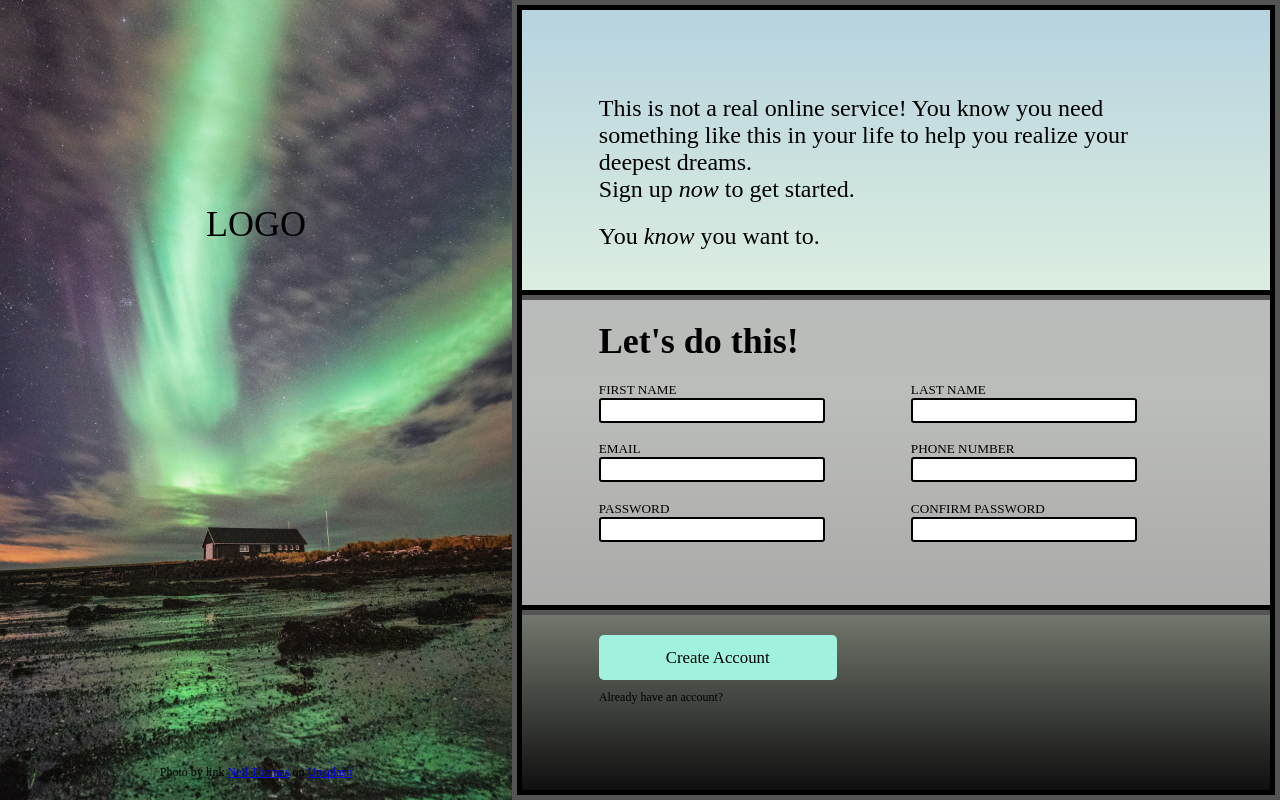
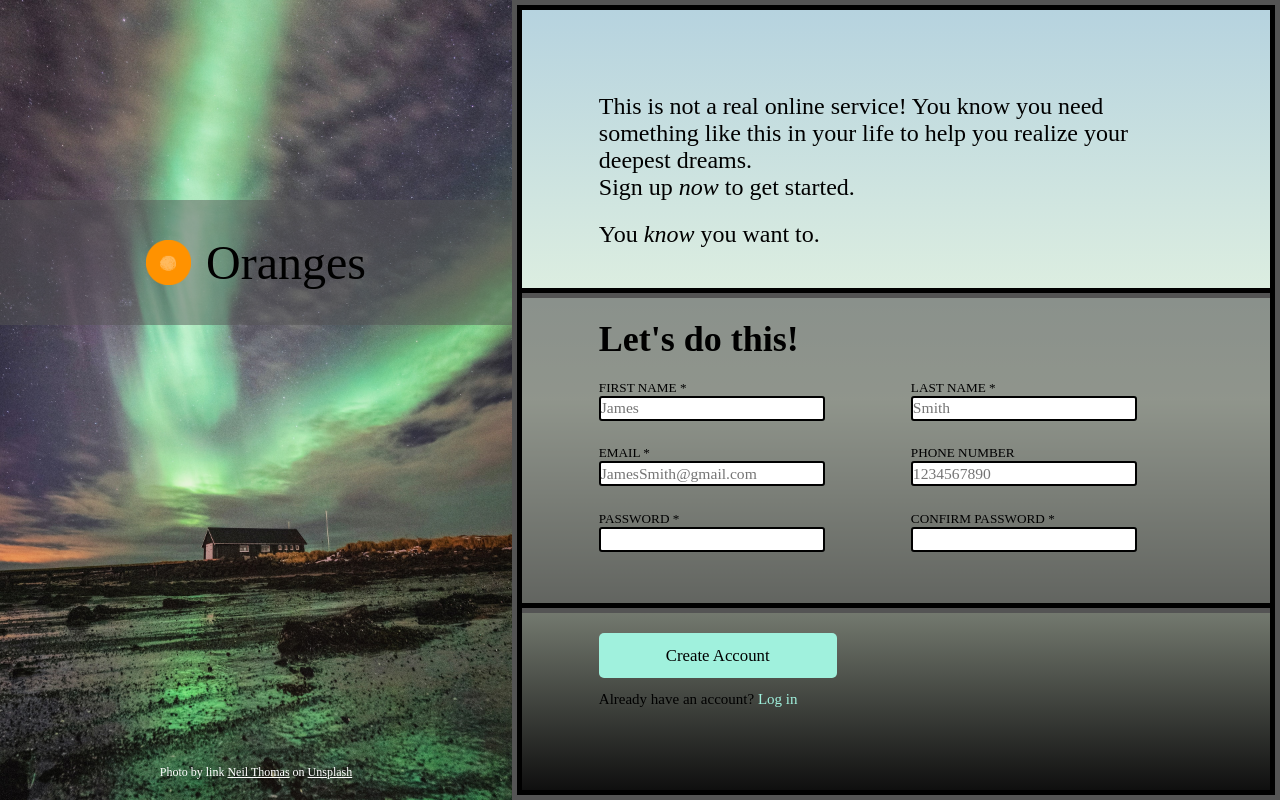
Before and after one commit to someonefumb/signup-form, a plain HTML site: page index.html in a window 1280 px wide. Drawn offline with Linux system fonts and the light colour scheme.

Commit message:
Add logo and form client validations

```diff
--- a/index.html
+++ b/index.html
@@ -8,7 +8,10 @@
 </head>
 <body>
     <div class="picture">
-        <div class="logo">LOGO</div>
+        <div class="logo">
+            <img src="logo.png" alt="">
+            <p>Oranges</p>
+        </div>
         <div class="picture-credit">Photo by link <a href="https://unsplash.com/@neilthomas">Neil Thomas</a> on <a href="https://unsplash.com/">Unsplash</a></div>
     </div>
 
@@ -24,28 +27,34 @@
             <form>
                 <div class="form-content">
                     <div>
-                        <label for="user_firstName">FIRST NAME</label>
-                        <input type="text" id="user_firstName" name="firstName">
+                        <label for="user_firstName">FIRST NAME *</label>
+                        <input type="text" id="user_firstName" name="firstName" required placeholder="James" pattern="^[A-Za-z]+$" oninvalid="setCustomValidity('Please enter letters. ')">
+                        <span></span>
                     </div>
                     <div>
-                        <label for="user_lastName">LAST NAME</label>
-                        <input type="text" id="user_lastName" name="lastName">
+                        <label for="user_lastName">LAST NAME *</label>
+                        <input type="text" id="user_lastName" name="lastName" required placeholder="Smith" pattern="^[A-Za-z]+$" oninvalid="setCustomValidity('Please enter letters. ')">
+                        <span></span>
                     </div>
                     <div>
-                        <label for="user_email">EMAIL</label>
-                        <input type="email" id="user_email" name="email">
+                        <label for="user_email">EMAIL *</label>
+                        <input type="email" id="user_email" name="email" required placeholder="JamesSmith@gmail.com" oninvalid="setCustomValidity('Please enter an email. ')">
+                        <span></span>
                     </div>
                     <div>
                         <label for="user_phone">PHONE NUMBER</label>
-                        <input type="tel" id="user_phone" name="phone">
+                        <input type="tel" id="user_phone" name="phone" placeholder="1234567890" minlength="9" maxlength="9" pattern="[0-9]+" oninvalid="setCustomValidity('Please enter a phone number. ')">
+                        <span></span>
                     </div>
                     <div>
-                        <label for="user_password">PASSWORD</label>
-                        <input type="password" id="user_password" name="password">
+                        <label for="user_password">PASSWORD *</label>
+                        <input type="password" id="user_password" name="password" required placeholder=" ">
+                        <span></span>
                     </div>
                     <div>
-                        <label for="user_password_confirm">CONFIRM PASSWORD</label>
-                        <input type="password" id="user_password_confirm" name="passwordConfirm">
+                        <label for="user_password_confirm">CONFIRM PASSWORD *</label>
+                        <input type="password" id="user_password_confirm" name="passwordConfirm" required placeholder=" ">
+                        <span></span>
                     </div>
                 </div>
                 <button type="submit">Create Account</button>
@@ -53,7 +62,7 @@
         </div>
 
         <div class="form-footer">
-            <div>Already have an account?</div>
+            Already have an account? <a href="#">Log in</a>
         </div>
     </div>
 </body>
--- a/styles.css
+++ b/styles.css
@@ -20,20 +20,35 @@ body {
     text-align: center;
     display: flex;
     flex-direction: column;
-    justify-content: end;
+    justify-content: space-between;
 }
 
 .logo {
-    margin-bottom: calc(0.65 * 100vh);
-    font-size: 3rem;
+    margin-top: 200px;
+    height: 125px;
+    background-color: rgba(84, 84, 84, 0.49);
+    display: flex;
+    justify-content: center;
+    align-items: center;
+    gap: 15px;
 }
 
-.logo::before {
+.logo>img {
+    height: 45px;
+    width: 45px;
+}
 
+.logo>p {
+    font-size: 4rem;
 }
 
 .picture-credit {
     margin-bottom: 20px;
+    color: white;
+}
+
+.picture-credit>a {
+    color: white;
 }
 
 .form {
@@ -65,7 +80,7 @@ body {
 }
 
 .signUp {
-    background: #b3b3b3da;
+    background: rgba(84, 84, 84, 0.6);
     border-top: 10px black groove;
     border-bottom: 10px black groove;
     padding-top: 20px;
@@ -77,16 +92,21 @@ h1 {
     padding-bottom: 20px;
 }
 
+form {
+    position: relative;
+}
+
 form>.form-content {
     display: grid;
     grid-template-columns: 1fr 1fr;
-    row-gap: 15%;
+    row-gap: 20%;
     column-gap: 5%;
 }
 
 form>.form-content>div {
     display: flex;
     flex-direction: column;
+    position: relative;
 }
 
 label {
@@ -101,12 +121,34 @@ input {
     border: 2px black solid;
 }
 
-input:invalid {
+input:not(:placeholder-shown) {
     border: 2px red solid;
 }
 
+input[type="text"]:not(:placeholder-shown):invalid + span::after {
+    position: absolute;
+    color: red;
+    content: "Please give valid name";
+}
+
+input[type="email"]:not(:placeholder-shown):invalid + span::after {
+    position: absolute;
+    color: red;
+    content: "Please give valid email";
+}
+
+input[type="tel"]:not(:placeholder-shown):invalid + span::after {
+    position: absolute;
+    color: red;
+    content: "Please give valid number";
+}
+
+input:valid {
+    border: 2px black solid;
+}
+
 .form-footer {
-    margin-top: 35px;
+    margin-top: 38px;
 }
 
 button {
@@ -115,6 +157,17 @@ button {
     border-radius: 5px;
     border: none;
     background-color: #a0f1dd;
-    margin-top: calc(0.4 * 325px);
+    position: absolute;
+    top: calc(0.78 * 325px);
     font-size: 1.4rem;
 }
+
+.form-footer {
+    font-size: 1.25rem;
+}
+
+.form-footer>a {
+    font-size: 1.25rem;
+    text-decoration: none;
+    color: #a0f1dd;
+}
```
Also changed, not shown: logo.png (added).
